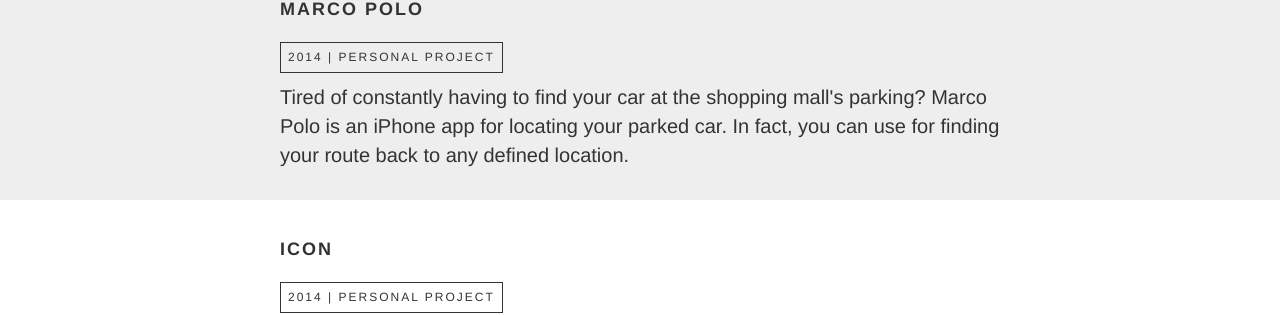
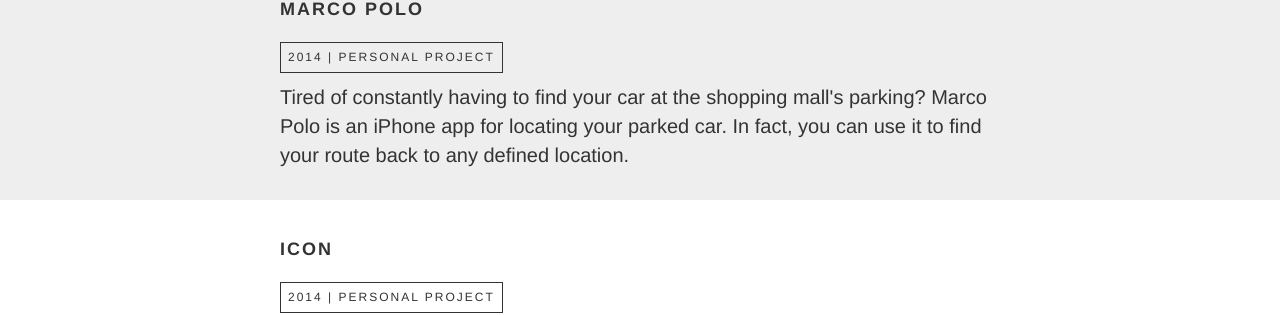
Before and after one commit to antonshevchenko/antonshevchenko.github.io, a Jekyll site: the page built from work/index.html, in a window 1280 px wide. Shown: the part 283-598 px from the top of the page. Built offline with Jekyll 4.4.1, drawn with Linux system fonts in a browser that asks for light colours; Markdown is read by kramdown in place of the engine named in the settings.

Commit message:
Fixed grammar error.

```diff
--- a/work/index.html
+++ b/work/index.html
@@ -13,7 +13,7 @@
         <div class="section-content">
             <h4>Marco Polo</h4>
             <p class="details">2014 | Personal Project</p>
-            <p>Tired of constantly having to find your car at the shopping mall's parking? Marco Polo is an iPhone app for locating your parked car. In fact, you can use for finding your route back to any defined location.</p>
+            <p>Tired of constantly having to find your car at the shopping mall's parking? Marco Polo is an iPhone app for locating your parked car. In fact, you can use it to find your route back to any defined location.</p>
         </div>
     </div>
     <div class="section">
```
